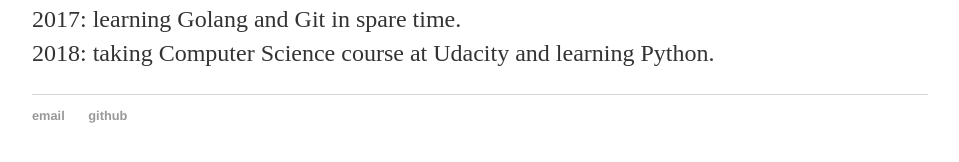
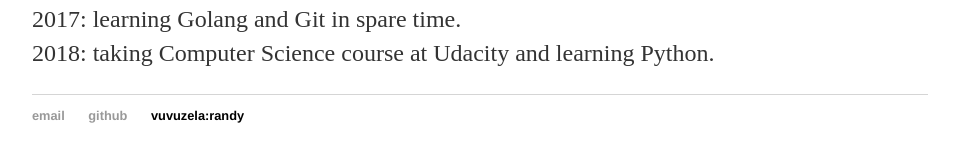
Before and after one commit to aa153/aa153.github.io, a Jekyll site: the page built from index.html, in a window 1280 px wide. Shown: the part 413-575 px from the top of the page, without its empty margins (160-1119 px from the left). Built offline with Jekyll 4.4.1, drawn with Linux system fonts in a browser that asks for light colours.

Commit message:
Update default.html

```diff
--- a/_layouts/default.html
+++ b/_layouts/default.html
@@ -22,7 +22,7 @@
 	<ul>
        		<li><a href="mailto:grinevich@gmail.com">email</a></li>
 		<li><a href="https://github.com/agrinevich">github</a></li>
-		<!-- <li><a href="https://agrinevich.github.io/blog/atom.xml">rss</a></li> -->
+		<li>vuvuzela:randy</li>
 	</ul>
 	</footer>
 </body>
```
